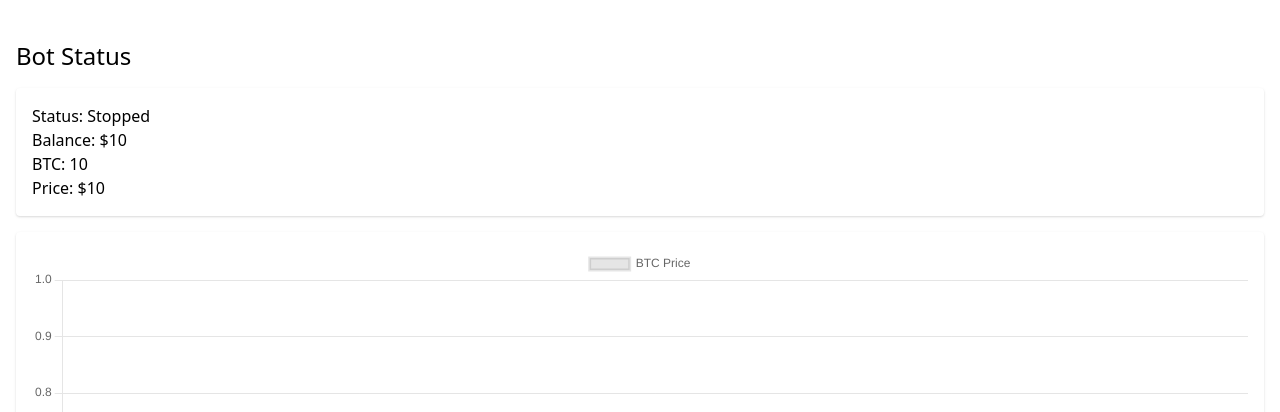
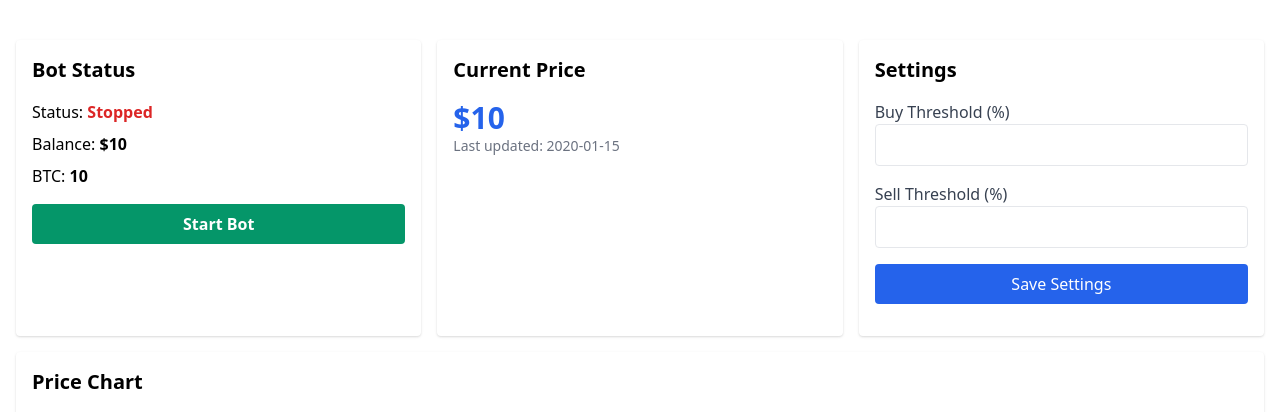
Before and after one commit to tikserziku/kraken-bot-new, a Python web app: template web/templates/dashboard.html in a window 1280 px wide. Shown: the top 412 px of the page. Run offline with Jinja, Linux system fonts and the light colour scheme; the template is opened without the code that fills it: most values are stand-ins (such as "Sample title", 1, 10 or a date in 2020); some libraries are stand-ins or nearby versions.

Commit message:
Add full interface with chart and controls

```diff
--- a/web/templates/dashboard.html
+++ b/web/templates/dashboard.html
@@ -2,16 +2,63 @@
 
 {% block content %}
 <div class="container mx-auto p-4">
-    <h1 class="text-2xl mb-4">Bot Status</h1>
-    <div class="bg-white p-4 rounded shadow mb-4">
-        <p>Status: {{ "Running" if is_running else "Stopped" }}</p>
-        <p>Balance: ${{ balance }}</p>
-        <p>BTC: {{ btc_amount }}</p>
-        <p>Price: ${{ current_price }}</p>
+    <div class="grid grid-cols-1 md:grid-cols-3 gap-4">
+        <!-- Status Panel -->
+        <div class="bg-white p-4 rounded shadow">
+            <h2 class="text-xl font-bold mb-4">Bot Status</h2>
+            <p class="mb-2">Status:
+                <span class="{% if is_running %}text-green-600{% else %}text-red-600{% endif %} font-bold">
+                    {{ "Running" if is_running else "Stopped" }}
+                </span>
+            </p>
+            <p class="mb-2">Balance: <span class="font-bold">${{ balance }}</span></p>
+            <p class="mb-2">BTC: <span class="font-bold">{{ btc_amount }}</span></p>
+            <form method="POST" action="{{ url_for("toggle_bot") }}" class="mt-4">
+                <button type="submit"
+                        class="w-full py-2 px-4 rounded text-white font-bold {% if is_running %}bg-red-600 hover:bg-red-700{% else %}bg-green-600 hover:bg-green-700{% endif %}">
+                    {{ "Stop Bot" if is_running else "Start Bot" }}
+                </button>
+            </form>
+        </div>
+
+        <!-- Price Panel -->
+        <div class="bg-white p-4 rounded shadow">
+            <h2 class="text-xl font-bold mb-4">Current Price</h2>
+            <p class="text-3xl font-bold text-blue-600">${{ current_price }}</p>
+            <p class="text-sm text-gray-500">Last updated: {{ last_update }}</p>
+        </div>
+
+        <!-- Settings Panel -->
+        <div class="bg-white p-4 rounded shadow">
+            <h2 class="text-xl font-bold mb-4">Settings</h2>
+            <form method="POST" action="{{ url_for("update_settings") }}" class="space-y-4">
+                <div>
+                    <label class="block text-gray-700">Buy Threshold (%)</label>
+                    <input type="number" name="buy_threshold" step="0.1"
+                           value="{{ settings.buy_threshold }}"
+                           class="w-full p-2 border rounded"
+                           {% if is_running %}disabled{% endif %}>
+                </div>
+                <div>
+                    <label class="block text-gray-700">Sell Threshold (%)</label>
+                    <input type="number" name="sell_threshold" step="0.1"
+                           value="{{ settings.sell_threshold }}"
+                           class="w-full p-2 border rounded"
+                           {% if is_running %}disabled{% endif %}>
+                </div>
+                <button type="submit"
+                        class="w-full bg-blue-600 text-white rounded py-2 px-4 hover:bg-blue-700"
+                        {% if is_running %}disabled{% endif %}>
+                    Save Settings
+                </button>
+            </form>
+        </div>
     </div>
 
-    <div class="bg-white p-4 rounded shadow mb-4">
-        <canvas id="priceChart"></canvas>
+    <!-- Chart Panel -->
+    <div class="bg-white p-4 rounded shadow mt-4">
+        <h2 class="text-xl font-bold mb-4">Price Chart</h2>
+        <canvas id="priceChart" height="400"></canvas>
     </div>
 </div>
 {% endblock %}
@@ -25,8 +72,35 @@ const chart = new Chart(ctx, {
         labels: [],
         datasets: [{
             label: 'BTC Price',
-            data: []
+            data: [],
+            borderColor: 'rgb(37, 99, 235)',
+            backgroundColor: 'rgba(37, 99, 235, 0.1)',
+            fill: true,
+            tension: 0.4
         }]
+    },
+    options: {
+        responsive: true,
+        maintainAspectRatio: false,
+        plugins: {
+            legend: {
+                display: false
+            }
+        },
+        scales: {
+            y: {
+                beginAtZero: false,
+                ticks: {
+                    callback: function(value) {
+                        return '$' + value.toLocaleString();
+                    }
+                }
+            }
+        },
+        interaction: {
+            intersect: false,
+            mode: 'index'
+        }
     }
 });
 
@@ -40,6 +114,7 @@ function updateChart() {
         });
 }
 
+// Update every 30 seconds
 setInterval(updateChart, 30000);
 updateChart();
 </script>
```
